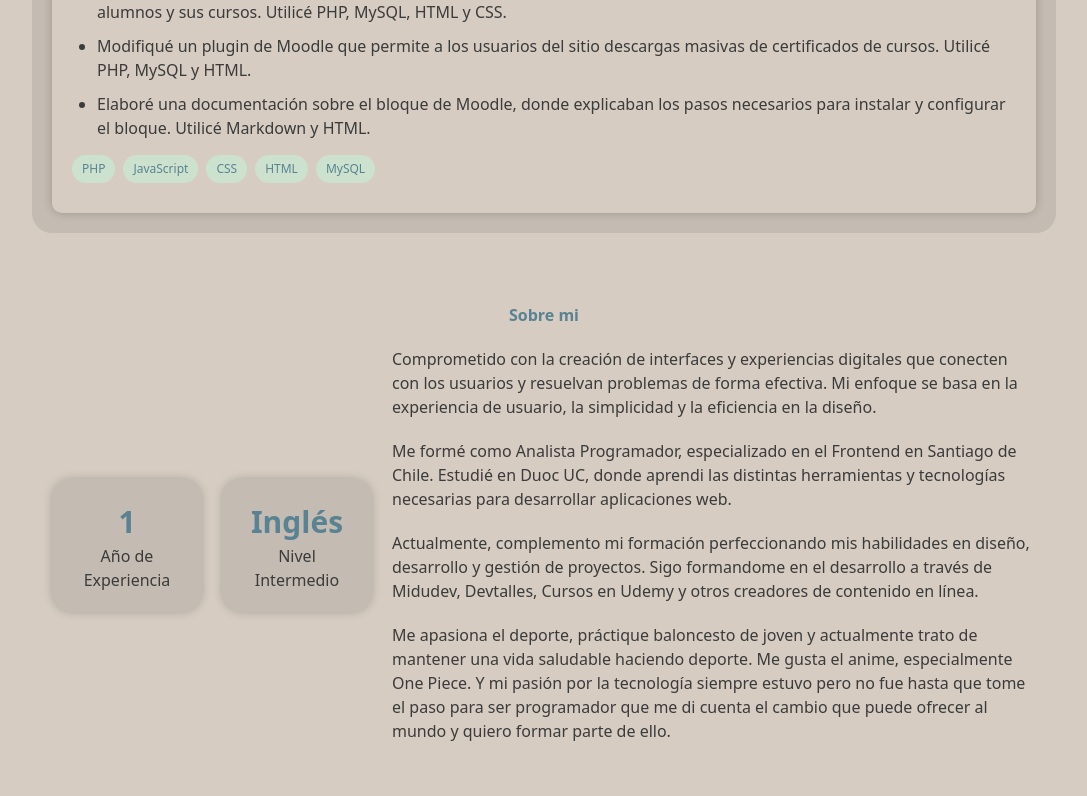
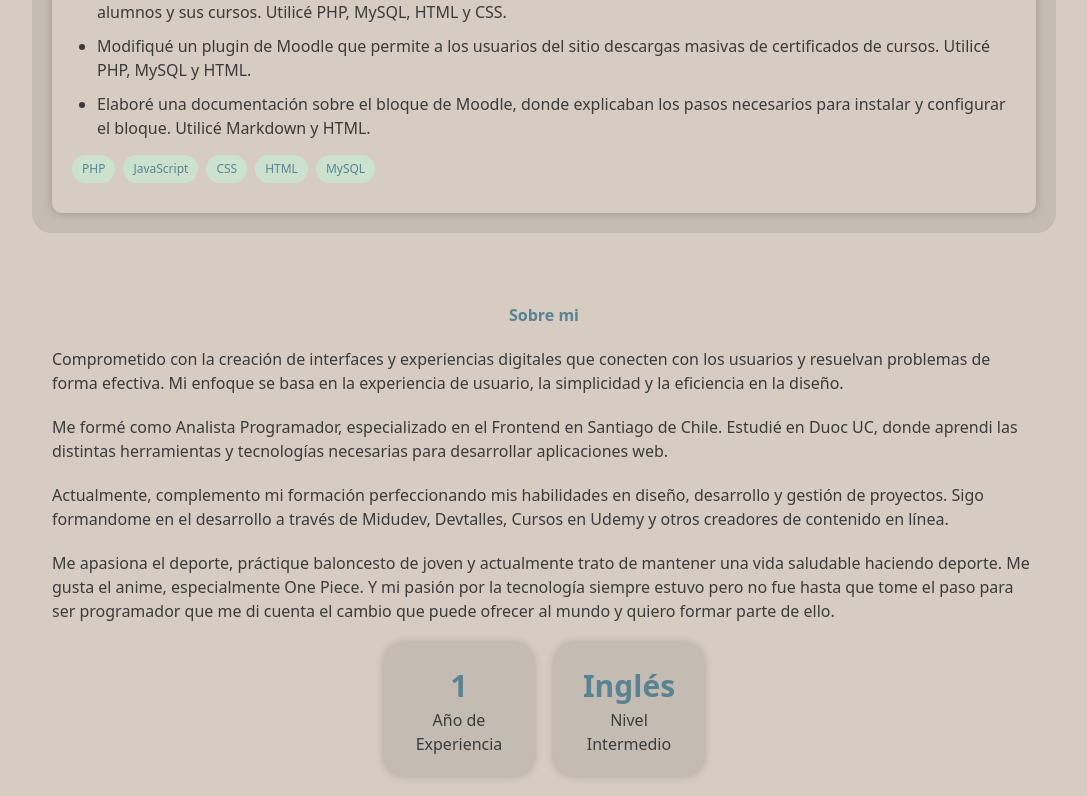
Before and after one commit to omar15hr/Portafolio, a React (Vite) app: page / in a window 1280 px wide. Shown: the part 2352-3148 px from the top of the page, without its empty margins (96-1183 px from the left). Before the commit the page ends 3115 px from the top, so only its background shows below. Built offline with nearby package versions, Linux system fonts and the light colour scheme.

Commit message:
Listo el about

```diff
--- a/src/index.css
+++ b/src/index.css
@@ -374,13 +374,13 @@ body {
 }
 .about-container {
   display: flex;
-  flex-direction: column;
+  flex-flow: column wrap;
   align-items: center;
   justify-content: center;
 }
 .about-content {
   display: flex;
-  flex-flow: row wrap;
+  flex-flow: column-reverse wrap;
   justify-content: center;
   align-items: center;
   width: 80%;
```
Also changed, not shown: src/components/About.tsx (indentation only).
